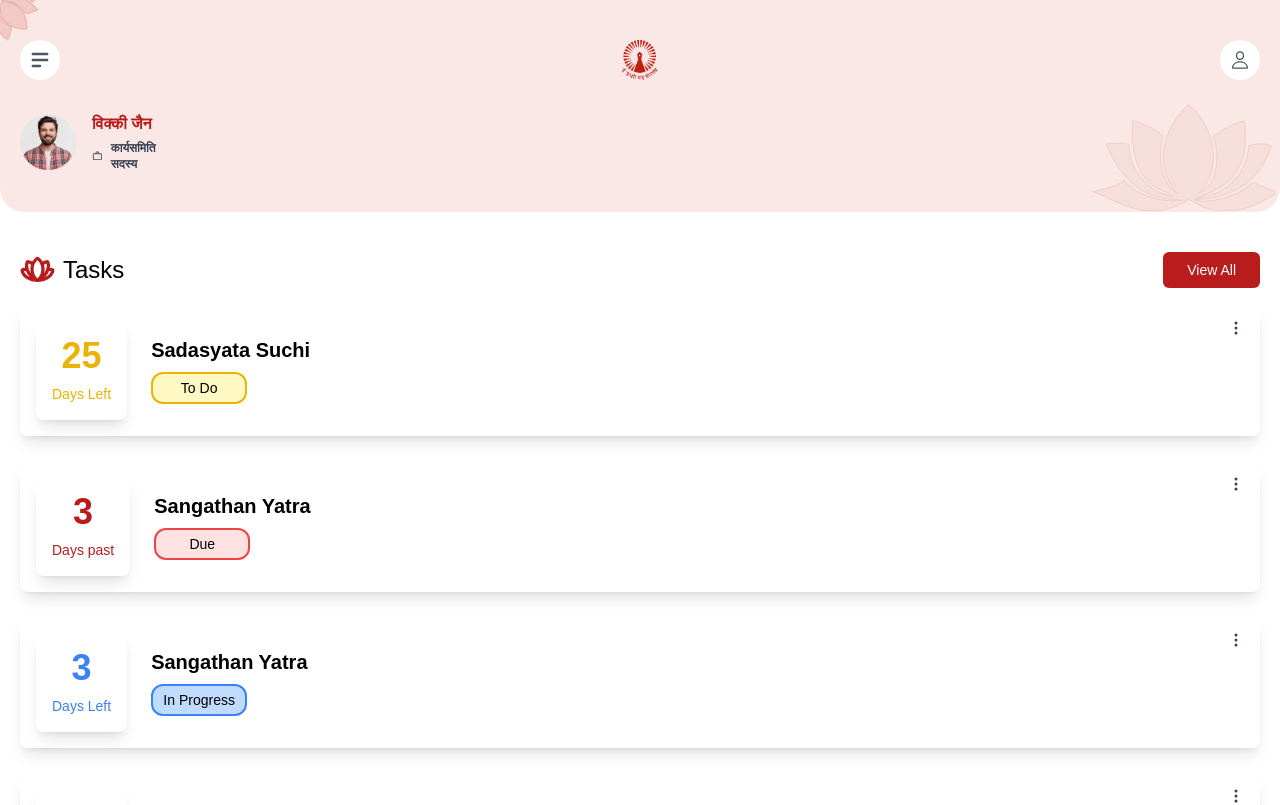
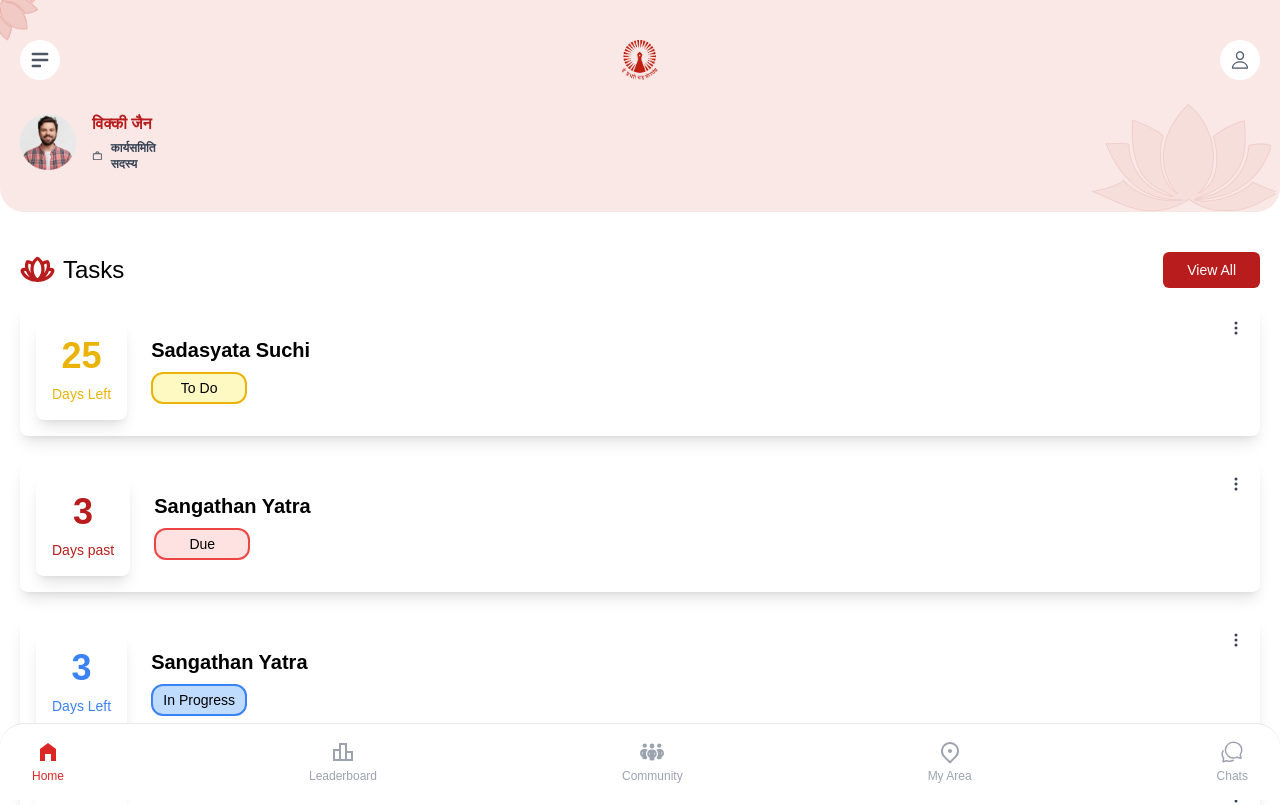
Before and after one commit to SrijaAdhya12/assignment, a React (Vite) app in the folder client/: page / in a window 1280 px wide. Shown: the top 805 px of the page. Built offline with nearby package versions, Linux system fonts and the light colour scheme.

Commit message:
feat: added bottom navbar

```diff
--- a/client/src/App.jsx
+++ b/client/src/App.jsx
@@ -1,10 +1,11 @@
 import { BrowserRouter } from "react-router-dom"
-import { AppRouter } from "./components"
+import { AppRouter, BottomNav } from "./components"
 
 const App = () => {
   return (
     <BrowserRouter>
-      <AppRouter/>
+      <AppRouter />
+      <BottomNav/>
     </BrowserRouter>
   )
 }
--- /dev/null
+++ b/client/src/components/BottomBar.jsx
@@ -0,0 +1,44 @@
+import React, { useState } from 'react';
+import { MdHomeFilled } from "react-icons/md";
+import { MdOutlineLeaderboard } from "react-icons/md";
+import { FaPeopleGroup } from "react-icons/fa6";
+import { RiMapPin2Line } from "react-icons/ri";
+import { IoChatbubblesOutline } from "react-icons/io5";
+
+const BottomNav = () => {
+    const [activeTab, setActiveTab] = useState('home');
+
+    const navItems = [
+        { id: 'home', icon: MdHomeFilled, label: 'Home', color: 'text-red-600' },
+        { id: 'leaderboard', icon: MdOutlineLeaderboard, label: 'Leaderboard', color: 'text-gray-600' },
+        { id: 'community', icon: FaPeopleGroup, label: 'Community', color: 'text-gray-600' },
+        { id: 'myarea', icon: RiMapPin2Line, label: 'My Area', color: 'text-gray-600' },
+        { id: 'chats', icon: IoChatbubblesOutline, label: 'Chats', color: 'text-gray-600' },
+    ];
+
+    return (
+        <div className="fixed bottom-0 w-full bg-white border-t rounded-t-3xl  border-gray-200">
+            <div className="flex justify-between items-center px-4 py-2">
+                {navItems.map(({ id, icon: IconComponent, label, color }) => (
+                    <button
+                        key={id}
+                        onClick={() => setActiveTab(id)}
+                        className="flex flex-col items-center space-y-1 px-4 py-2"
+                    >
+                        <IconComponent
+                            size={24}
+                            className={activeTab === id ? color : 'text-gray-400'}
+                        />
+                        <span
+                            className={`text-xs ${activeTab === id ? color : 'text-gray-400'}`}
+                        >
+                            {label}
+                        </span>
+                    </button>
+                ))}
+            </div>
+        </div>
+    );
+};
+
+export default BottomNav;
--- a/client/src/components/index.js
+++ b/client/src/components/index.js
@@ -4,3 +4,4 @@ export { default as Taskbox } from './Taskbox'
 export { default as ViewAllButton } from './ViewAllButton'
 export { default as EventCarousal } from './EventCarousal'
 export { default as UpdateCarousal } from './UpdateCarousal'
+export {default as BottomNav} from './BottomBar'
--- a/client/src/section/QuickLinks.jsx
+++ b/client/src/section/QuickLinks.jsx
@@ -39,7 +39,7 @@ const QuickLinks = () => {
         },
     ]
   return (
-    <section className="container mx-auto px-5 py-10">
+    <section className="container mx-auto px-5 py-10 mb-32">
         <div className="flex justify-between items-center">
             <div className="flex items-center gap-2">
                 <PiFlowerLotusBold size={35} className="text-red-700" />
```
